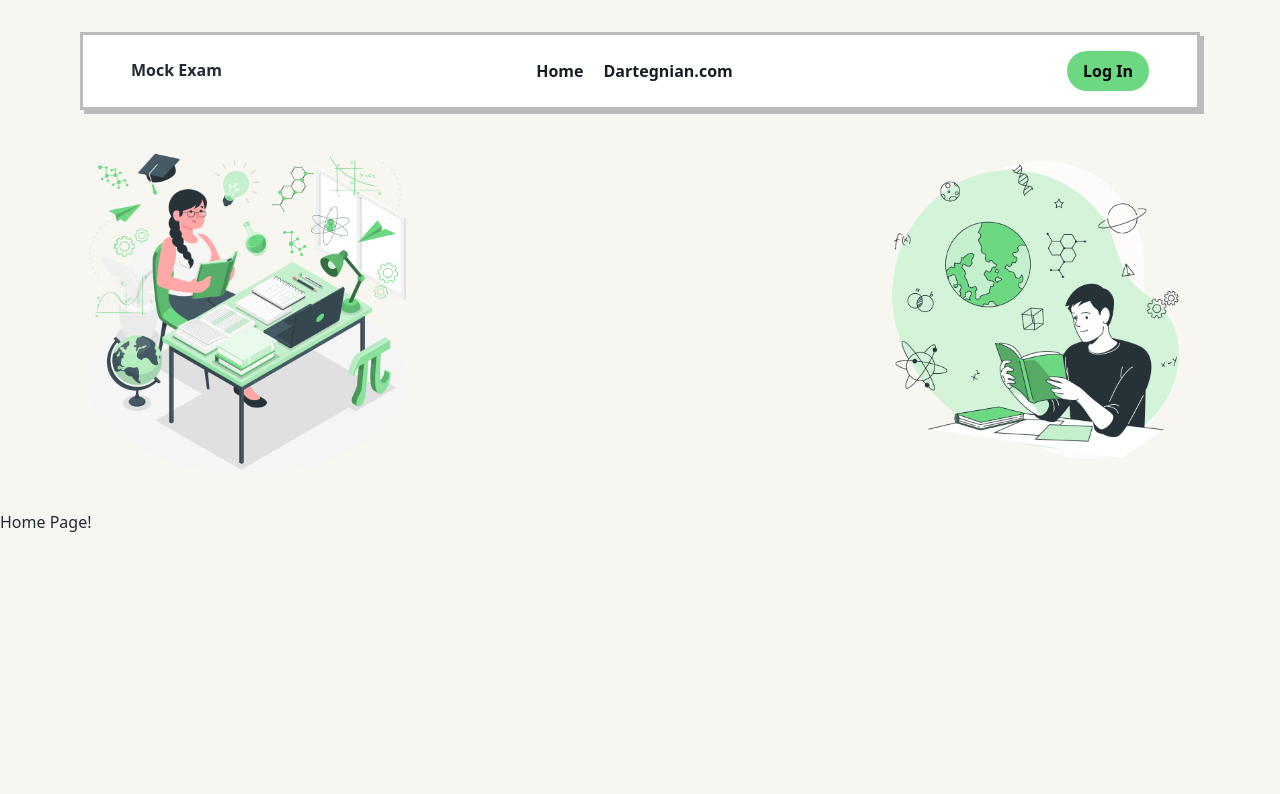
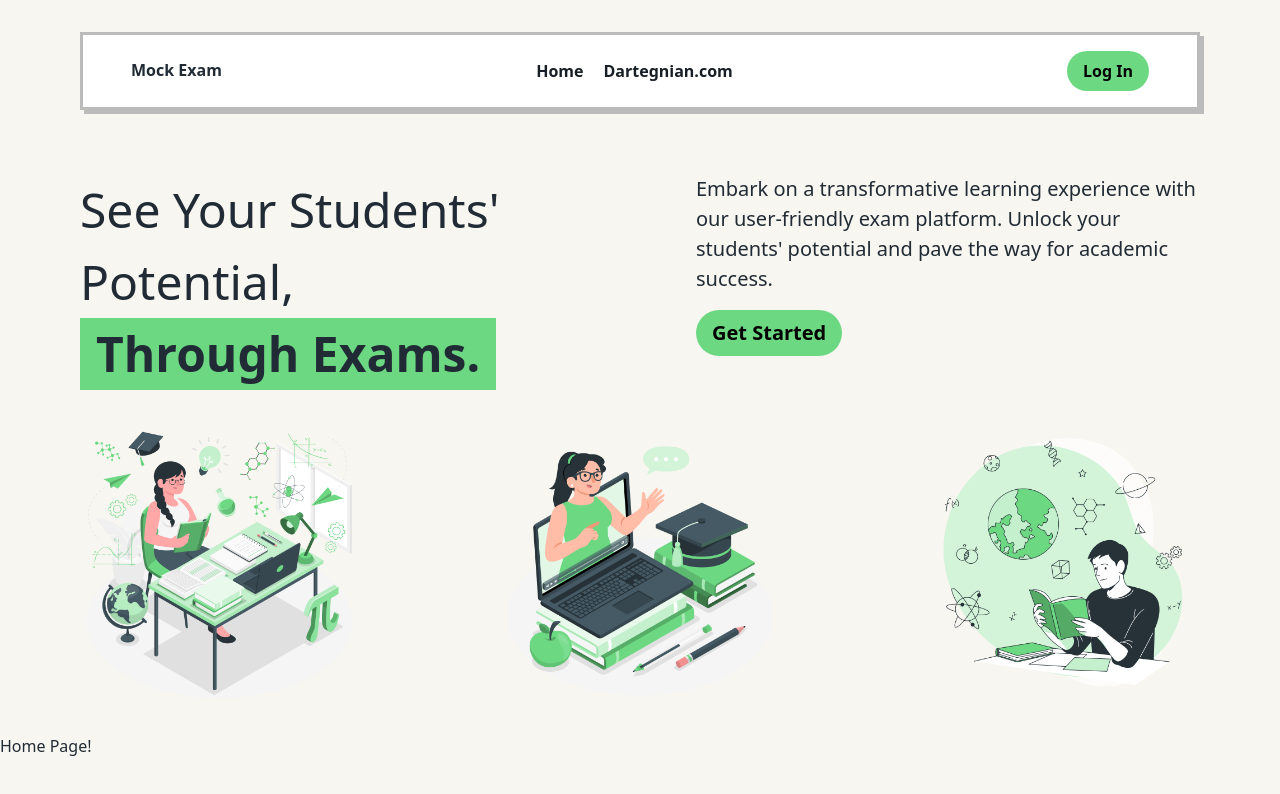
Before and after one commit to Dartegnian/mock-quiz-app, an Angular app: page / in a window 1280 px wide. Shown: the top 794 px of the page. Built offline with nearby package versions, Linux system fonts and the light colour scheme.

Commit message:
Add 3rd image, adjust text highlight, use variables

```diff
--- a/src/app/components/hero-banner/hero-banner.component.html
+++ b/src/app/components/hero-banner/hero-banner.component.html
@@ -1,10 +1,18 @@
 <article class="hero-banner">
 	<header class="hero-banner__header">
-		<section class="hero-banner__tagline"></section>
-		<section class="hero-banner__cta"></section>
+		<section class="hero-banner__tagline">
+			<span class="hero-banner__tagline-text">{{ taglineText }}</span>
+			<span class="hero-banner__tagline-text hero-banner__tagline-text--highlighted">{{ highlightedText }}</span>
+
+		</section>
+		<section class="hero-banner__cta">
+			<span>{{ ctaText }}</span>
+			<button class="hero-banner__cta-button">Get Started</button>
+		</section>
 	</header>
 	<section class="hero-banner__illustrations">
 		<img src="/assets/img/Learning-amico.png" class="hero-banner__illustration" />
+		<img src="/assets/img/Webinar-amico.png" class="hero-banner__illustration" />
 		<img src="/assets/img/Learning-bro.png"  class="hero-banner__illustration" />
 	</section>
 </article>
--- a/src/app/components/hero-banner/hero-banner.component.scss
+++ b/src/app/components/hero-banner/hero-banner.component.scss
@@ -3,12 +3,40 @@
 	justify-content: center;
 	align-items: center;
 	margin: 2rem 5rem;
+	margin-top: 4rem;
 }
 
 .hero-banner {
 	display: flex;
 	flex-direction: column;
-    width: 100%;
+	width: 100%;
+
+	&__header {
+		display: flex;
+		flex-direction: row;
+		gap: 4rem;
+		justify-content: space-between;
+		margin-bottom: 2rem;
+	}
+
+	&__tagline {
+		display: flex;
+		flex-direction: column;
+	}
+
+	&__tagline-text {
+		font-size: 3rem;
+
+		&--highlighted {
+			font-weight: 900;
+			position: relative;
+			display: inline-block;
+			max-width: max-content;
+			background-color: #6CD982;
+			padding: 0rem 1rem;
+			text-align: center;
+		}
+	}
 
 	&__illustrations {
 		display: flex;
@@ -16,6 +44,23 @@
 	}
 
 	&__illustration {
-		max-width: 30%;
+		max-width: 25%;
+	}
+
+	&__cta {
+		display: flex;
+		flex-direction: column;
+		max-width: 45%;
+		font-size: 1.25rem;
+	}
+
+	&__cta-button {
+		background-color: #6CD982;
+		border: none;
+		font-weight: 700;
+		padding: 0.5rem 1rem;
+		border-radius: 2rem;
+		width: max-content;
+		margin-top: 1rem;
 	}
 }
--- a/src/app/components/hero-banner/hero-banner.component.ts
+++ b/src/app/components/hero-banner/hero-banner.component.ts
@@ -8,4 +8,7 @@ import { Component } from '@angular/core';
 	styleUrl: './hero-banner.component.scss'
 })
 export class HeroBannerComponent {
+	taglineText = "See Your Students' Potential,";
+	highlightedText = "Through Exams.";
+	ctaText = "Embark on a transformative learning experience with our user-friendly exam platform. Unlock your students' potential and pave the way for academic success.";
 }
```
Also changed, not shown: src/assets/img/Webinar-amico.png (added).
